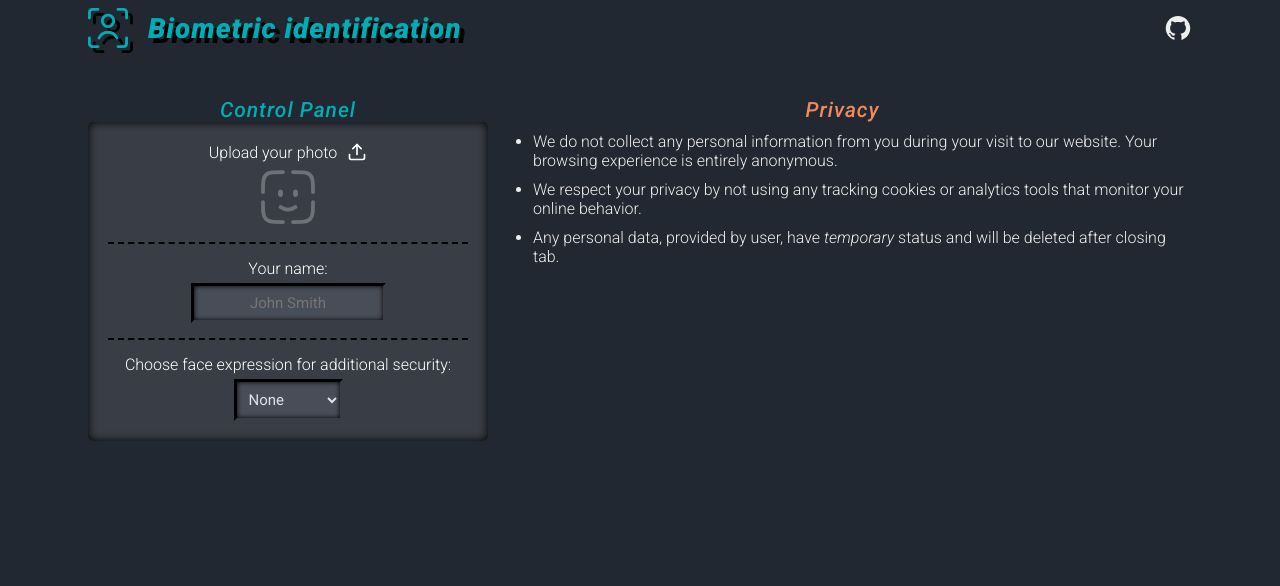
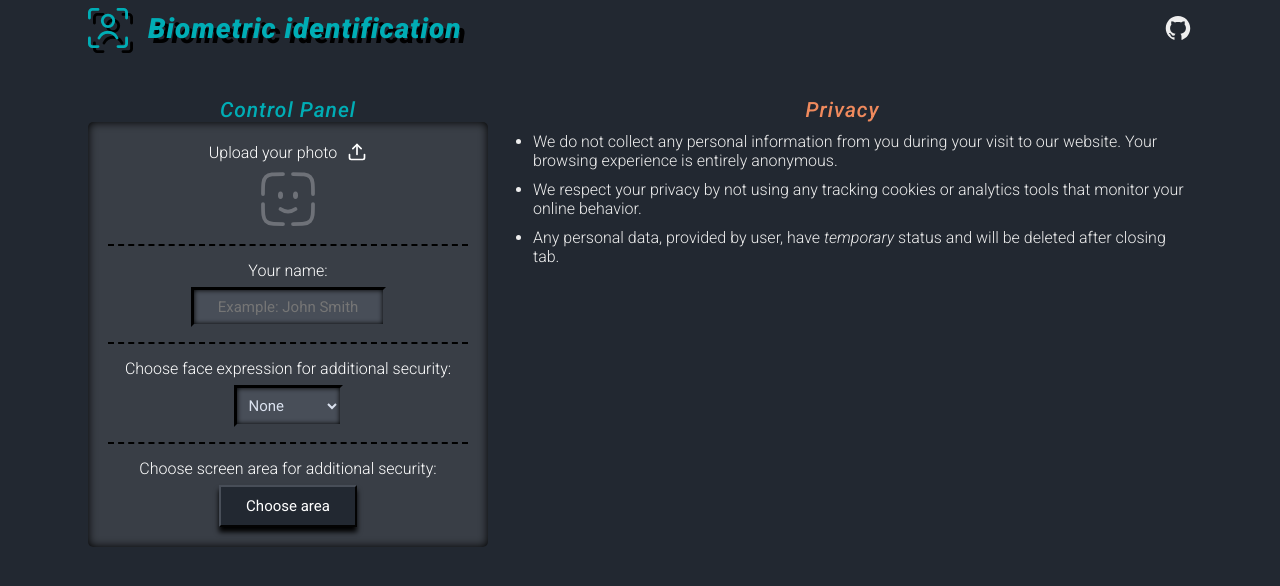
Before and after one commit to JohnnieWalked/faceID-eyeTracker-react, a React (Vite) app: page / in a window 1280 px wide. Shown: the top 586 px of the page. Built offline with nearby package versions, Linux system fonts and the light colour scheme.

Commit message:
feat: add modal-dialog; add UI elements(screen area selection) to 'control-panel';

```diff
--- a/src/App.tsx
+++ b/src/App.tsx
@@ -2,6 +2,7 @@
 import PhotoUpload from './PhotoUpload';
 import NameInput from './NameInput';
 import ExpressionSelect from './ExpressionSelect';
+import XYSelection from './XYSelection';
 
 /* styled components --- */
 import {
@@ -46,6 +47,7 @@ function App() {
             <PhotoUpload />
             <NameInput />
             <ExpressionSelect />
+            <XYSelection />
           </StyledAsidePanel>
         </div>
         <article className="notification">
--- /dev/null
+++ b/src/ModalDialog.tsx
@@ -0,0 +1,39 @@
+import { useRef, useEffect } from 'react';
+
+/* styled-components --- */
+import {
+  StyledModal,
+  MainButton,
+  StyledTitleNotification,
+} from './StyledComponents';
+
+type Props = {
+  title: string;
+  isOpen: boolean;
+  handleModalClose: () => void;
+  children: React.ReactNode;
+};
+
+function ModalDialog({ title, isOpen, handleModalClose, children }: Props) {
+  const modalRef = useRef<HTMLDialogElement>(null);
+
+  useEffect(() => {
+    if (isOpen) {
+      modalRef.current?.showModal();
+      document.body.style.cssText = 'overflow-y: hidden';
+    } else {
+      modalRef.current?.close();
+      document.body.style.cssText = 'overflow-y: auto';
+    }
+  }, [isOpen]);
+
+  return (
+    <StyledModal ref={modalRef}>
+      <StyledTitleNotification>{title}</StyledTitleNotification>
+      {children}
+      <MainButton onClick={handleModalClose}>I understand</MainButton>
+    </StyledModal>
+  );
+}
+
+export default ModalDialog;
--- a/src/NameInput.tsx
+++ b/src/NameInput.tsx
@@ -26,7 +26,7 @@ function NameInput() {
       Your name:
       <input
         onChange={(e) => handleInputChange(e.target.value)}
-        placeholder="John Smith"
+        placeholder="Example: John Smith"
         type="text"
       />
     </StyledNameInput>
--- a/src/StyledComponents.tsx
+++ b/src/StyledComponents.tsx
@@ -1,5 +1,6 @@
 import {
   aqua,
+  bgMain,
   darkGrey,
   grey,
   lightAqua,
@@ -52,7 +53,7 @@ export const StyledTitleNotification = styled(StyledTitle)`
 export const FlexColumn = styled.div`
   display: flex;
   flex-direction: column;
-  gap: 5px;
+  gap: 7px;
   align-items: center;
   border-bottom: 2px dashed black;
   padding-bottom: 15px;
@@ -123,3 +124,48 @@ export const StyledSelectExpression = styled(FlexColumn)`
     box-shadow: 0px 0px 5px black inset;
   }
 `;
+
+export const StyledXYSelection = styled(FlexColumn)``;
+
+export const MainButton = styled.button`
+  cursor: pointer;
+  padding: 10px 25px;
+  font-family: 'Roboto', sans-serif;
+  background-color: ${bgMain};
+  font-size: 15px;
+  border: 2px outset ${grey};
+  color: #fff;
+  box-shadow: 0px 5px 5px black;
+  transition: all 0.05s linear;
+  &:active {
+    translate: 0px 5px;
+    box-shadow: 0px 0px 3px black;
+    border-color: ${darkGrey};
+    color: #d3d3d3;
+    box-shadow: 0px 0px 0px black, 0px 0px 5px black inset;
+  }
+  &:hover {
+    color: ${lightAqua};
+  }
+`;
+
+export const StyledModal = styled.dialog`
+  background: ${grey};
+  border: none;
+  border-top: 3px solid ${orange};
+  border-bottom: 3px solid ${orange};
+  color: #fff;
+  text-align: center;
+  width: 100%;
+
+  p {
+    i {
+      font-weight: 500;
+    }
+    line-height: 24px;
+  }
+
+  &::backdrop {
+    background: rgba(0, 0, 0, 0.5);
+  }
+`;
--- /dev/null
+++ b/src/XYSelection.tsx
@@ -0,0 +1,37 @@
+import { useState } from 'react';
+
+/* components --- */
+import ModalDialog from './ModalDialog';
+
+/* styled-components --- */
+import { StyledXYSelection, MainButton } from './StyledComponents';
+
+function XYSelection() {
+  const [isModalOpen, setIsModalOpen] = useState(false);
+
+  const handleModalClose = () => {
+    setIsModalOpen(false);
+  };
+
+  return (
+    <StyledXYSelection>
+      <span>Choose screen area for additional security:</span>
+      <MainButton onClick={() => setIsModalOpen(true)}>Choose area</MainButton>
+
+      <ModalDialog
+        handleModalClose={handleModalClose}
+        title={'Attention'}
+        isOpen={isModalOpen}
+      >
+        <p>
+          <i>Dear User</i>, <br /> You will be provided squares, which represent
+          specific areas on your screen to increase security level of
+          identification. <br /> After selecting square, You have to look at
+          this concrete area for successful identification.
+        </p>
+      </ModalDialog>
+    </StyledXYSelection>
+  );
+}
+
+export default XYSelection;
--- a/src/_variables.scss
+++ b/src/_variables.scss
@@ -15,3 +15,4 @@ $orange: #f08a5d;
 $light-grey: #dbe2ef;
 $light-aqua: #a6e3e9;
 $grey: #484e58;
+$aqua-grey: #607d8b;
--- a/src/styles.scss
+++ b/src/styles.scss
@@ -99,3 +99,16 @@ body,
     }
   }
 }
+
+body::-webkit-scrollbar {
+  width: 10px;
+}
+
+body::-webkit-scrollbar-track {
+  box-shadow: inset 0 0 6px rgba(0, 0, 0, 0.3);
+}
+
+body::-webkit-scrollbar-thumb {
+  background-color: $aqua-grey;
+  outline: 1px solid slategrey;
+}
--- a/src/variables.ts
+++ b/src/variables.ts
@@ -7,3 +7,5 @@ export const orange = "#F08A5D";
 export const lightGrey = "#DBE2EF";
 export const lightAqua = "#A6E3E9";
 export const grey = "#484e58";
+export const aquaGrey = "#607d8b";
+export const lightBlue = "#61677A";
```
